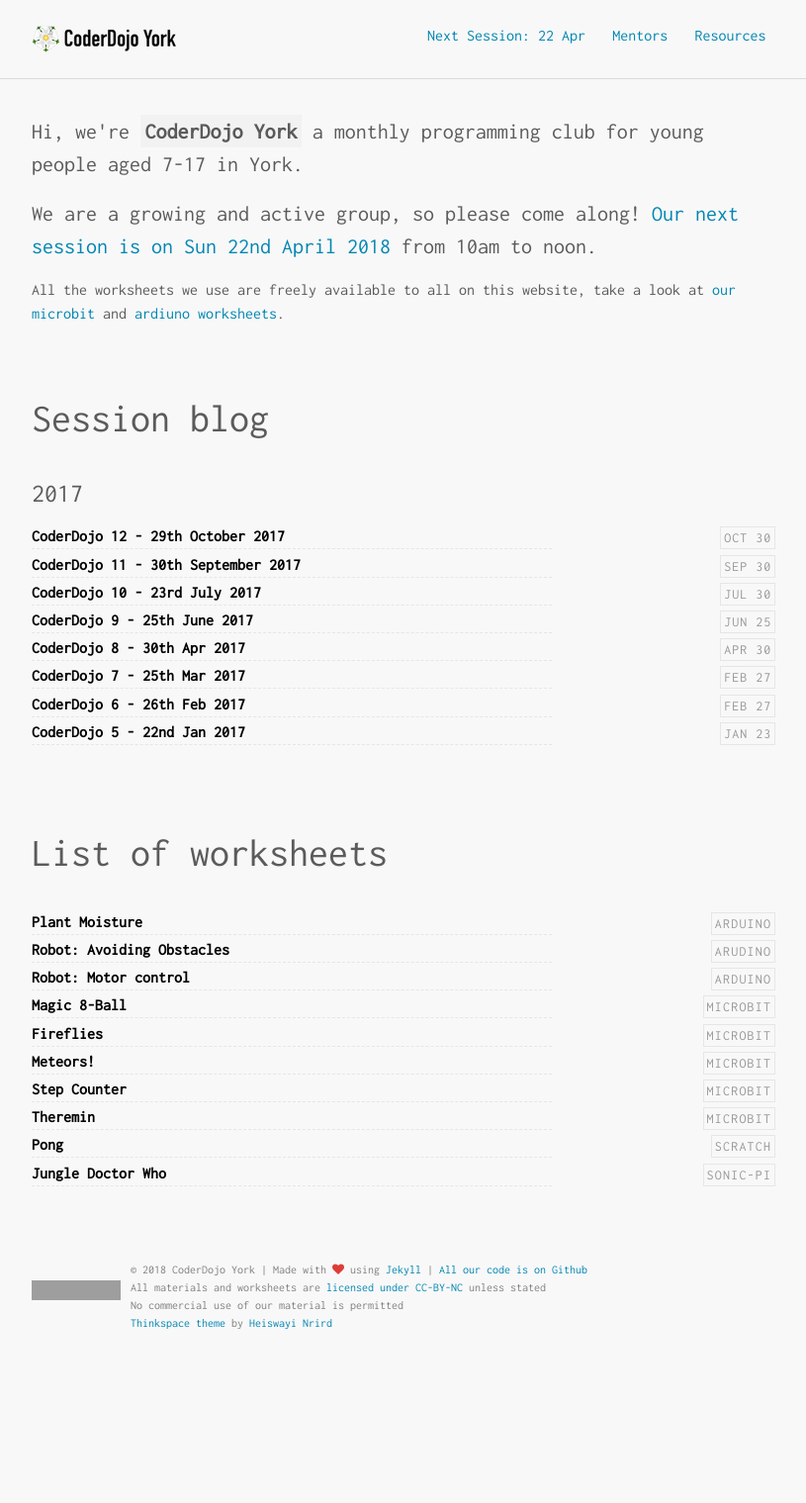
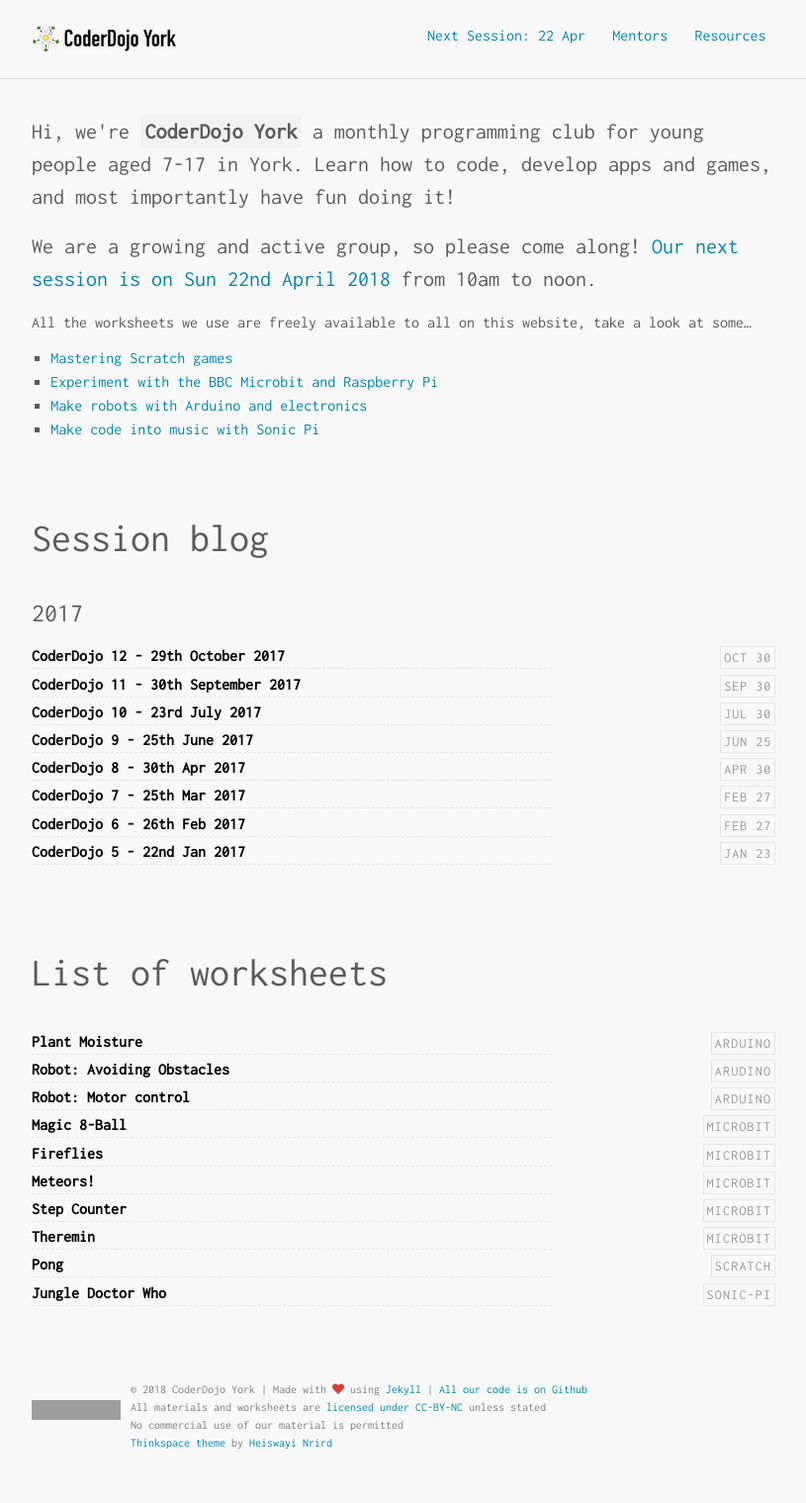
Before and after one commit to YorkDojo/yorkdojo.github.io, a Jekyll site: the page built from index.html, in a window 1280 px wide. Shown: the whole page at 99% size, without its empty margins (232-1047 px from the left). Built offline with Jekyll 4.4.1, drawn with Linux system fonts in a browser that asks for light colours; before the commit the page ends 1398 px from its top, so only the background shows below that; grey boxes are pictures that could not be loaded.

Commit message:
Change intro

```diff
--- a/_includes/intro.html
+++ b/_includes/intro.html
@@ -1,7 +1,15 @@
 <section class="intro">
   <div class="container">
-    <p class="lead">Hi, we're <strong class="author-name" itemprop="name">CoderDojo York</strong> a monthly programming club for young people aged 7-17 in York.</p>
+    <p class="lead">Hi, we're <strong class="author-name" itemprop="name">CoderDojo York</strong> a monthly programming club for young people aged 7-17 in York.
+      Learn how to code, develop apps and games, and most importantly have fun doing it!</p>
     <p class="lead">We are a growing and active group, so please come along! <a class="next-session" href="{{ '/next-session' | prepend: site.baseurl }}">Our next session is on {{ site.next_session_long }}</a> from 10am to noon.</p>
-    <p>All the worksheets we use are freely available to all on this website, take a look at <a href="/worksheets/microbit/">our microbit</a> and <a href="/worksheets/arduino/">ardiuno worksheets</a>.</p>
+    <p>All the worksheets we use are freely available to all on this website, take a look at some&hellip;
+
+    <ul>
+      <li><a href="/worksheets/scratch/">Mastering Scratch games</a></li>
+      <li><a href="/worksheets/microbit/">Experiment with the BBC Microbit and Raspberry Pi</a></li>
+      <li><a href="/worksheets/arduino">Make robots with Arduino and electronics</a></li>
+      <li><a href="/worksheets/sonic-pi/">Make code into music with Sonic Pi</a></li>
+    </p>
   </div>
 </section>
```
